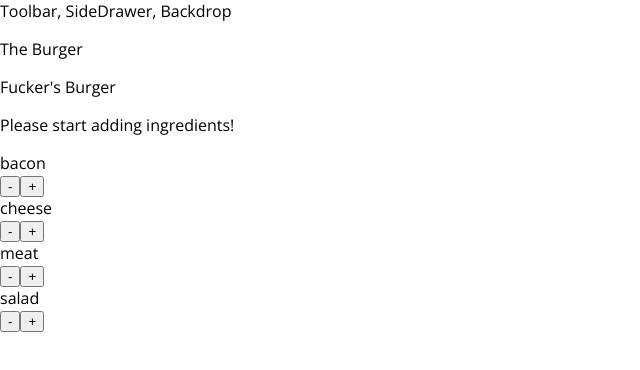
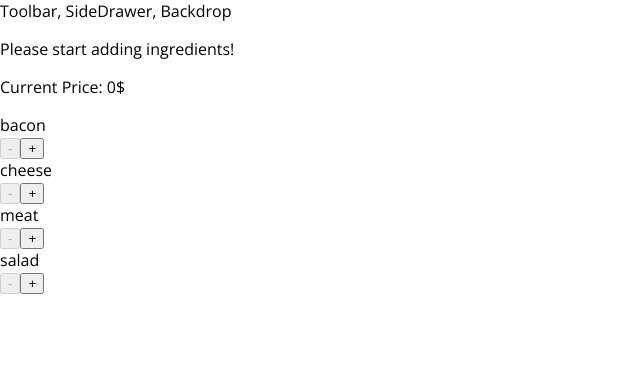
Before and after one commit to 02angeJuice/the-burger, a React app: page / in a window 1280 px wide. Shown: the top 370 px of the page, without its empty margins (0-640 px from the left). Built offline with nearby package versions, Linux system fonts and the light colour scheme.

Commit message:
Dynamic Controls

```diff
--- a/src/components/App.js
+++ b/src/components/App.js
@@ -7,10 +7,6 @@ import BurgerBuilder from '../containers/builder/BurgerBuilder';
 const App = () => {
   return (
     <Layout>
-      <p className={`${styles.title} ${styles.fucker__bold}`}>The Burger</p>
-
-      <p>Fucker's Burger</p>
-
       <BurgerBuilder />
     </Layout>
   );
--- a/src/components/burger/Burger.js
+++ b/src/components/burger/Burger.js
@@ -4,6 +4,7 @@ import classes from './Burger.css';
 import Ingredient from './Ingredient';
 
 const Burger = ({ ingredients }) => {
+  const renderBurger = () => {
     let burgerIngredients = Object.keys(ingredients)
       .map((key) => {
         return [...Array(ingredients[key])].map((_, i) => {
@@ -18,10 +19,13 @@ const Burger = ({ ingredients }) => {
       burgerIngredients = <p>Please start adding ingredients!</p>;
     }
 
+    return burgerIngredients;
+  };
+
   return (
     <div className={classes.Burger}>
       <Ingredient type="BREAD_TOP" />
-      {burgerIngredients}
+      {renderBurger()}
       <Ingredient type="BREAD_BOTTOM" />
     </div>
   );
--- a/src/components/burger/controls/BuildControl.css
+++ b/src/components/burger/controls/BuildControl.css
@@ -18,12 +18,11 @@
 
 .BuildControl button:disabled {
   background-color: #ac9980;
-  border: 1px solid #7e7365;
   color: #ccc;
   cursor: default;
 }
 
-.BuildControl button:hover:disabled {
+.BuildControl button:disabled:hover {
   background-color: #ac9980;
   color: #ccc;
   cursor: not-allowed;
--- a/src/components/burger/controls/BuildControl.js
+++ b/src/components/burger/controls/BuildControl.js
@@ -1,12 +1,16 @@
 import React from 'react';
 import classes from './BuildControl.css';
 
-const BuildControl = (props) => {
+const BuildControl = ({ label, added, removed, disabled }) => {
   return (
     <div className={classes.BuildControl}>
-      <div className={classes.Label}>{props.label}</div>
-      <button className={classes.Less}>-</button>
-      <button className={classes.More}>+</button>
+      <div className={classes.Label}>{label}</div>
+      <button onClick={removed} className={classes.Less} disabled={disabled}>
+        -
+      </button>
+      <button onClick={added} className={classes.More}>
+        +
+      </button>
     </div>
   );
 };
--- a/src/components/burger/controls/Controls.js
+++ b/src/components/burger/controls/Controls.js
@@ -10,19 +10,33 @@ const initControls = [
   { label: 'salad', type: 'salad' },
 ];
 
-const Controls = () => {
-  // const [bacon, setBacon] = useState(0);
-  // const [cheese, setCheese] = useState(0);
-  // const [meat, setMeat] = useState(0);
-  // const [salad, setSalad] = useState(0);
-
+const Controls = ({ added, removed, disabled, price }) => {
   const renderBuildControl = () => {
-    return initControls.map(({ label }) => {
-      return <BuildControl key={label} label={label} />;
+    return initControls.map(({ label, type }) => {
+      return (
+        <BuildControl
+          key={label}
+          added={() => added(type)}
+          removed={() => removed(type)}
+          label={label}
+          disabled={disabled[type]}
+        />
+      );
     });
   };
 
-  return <div className={classes.Controls}>{renderBuildControl()}</div>;
+  const renderPrice = () => {
+    if (price > 0) return <p>Current Price: {price}$</p>;
+
+    return <p>Current Price: 0$</p>;
+  };
+
+  return (
+    <div className={classes.Controls}>
+      {renderPrice()}
+      {renderBuildControl()}
+    </div>
+  );
 };
 
 export default Controls;
--- a/src/containers/builder/BurgerBuilder.js
+++ b/src/containers/builder/BurgerBuilder.js
@@ -4,20 +4,75 @@ import Aux from '../../hoc/Aux';
 import Burger from '../../components/burger/Burger';
 import Controls from '../../components/burger/controls/Controls';
 
+const INGREDIENT_PRICES = {
+  bacon: 0.7,
+  cheese: 0.4,
+  meat: 1.3,
+  salad: 0.5,
+};
+
+const initState = {
+  bacon: 0,
+  cheese: 0,
+  meat: 0,
+  salad: 0,
+};
+
 const BurgerBuilder = () => {
-  const dummy = {
-    bacon: 0,
-    cheese: 0,
-    meat: 0,
-    salad: 0,
+  const [ingredients, setIngredients] = useState(initState);
+  const [totalPrice, setTotalPrice] = useState(0);
+
+  const addIngredientHandler = (type) => {
+    const count = ingredients[type];
+    const setCount = count + 1;
+    const newIngredients = {
+      ...ingredients,
+    };
+
+    newIngredients[type] = setCount;
+    setIngredients(newIngredients);
+
+    const price = totalPrice;
+    const priceAdd = INGREDIENT_PRICES[type];
+    const newPrice = price + priceAdd;
+
+    setTotalPrice(newPrice);
   };
 
-  const [ingredients, setIngredients] = useState(dummy);
+  const removeIngredientHandler = (type) => {
+    const count = ingredients[type];
+    let setCount = count - 1;
+    if (setCount < 0) return;
+    const newIngredients = {
+      ...ingredients,
+    };
+
+    newIngredients[type] = setCount;
+    setIngredients(newIngredients);
+
+    const price = totalPrice;
+    const priceRemove = INGREDIENT_PRICES[type];
+    const newPrice = price - priceRemove;
+    setTotalPrice(newPrice);
+  };
+
+  const disabledInfo = {
+    ...ingredients,
+  };
+
+  for (let key in disabledInfo) {
+    disabledInfo[key] = disabledInfo[key] <= 0 ? true : false;
+  }
 
   return (
     <Aux>
       <Burger ingredients={ingredients} />
-      <Controls />
+      <Controls
+        added={addIngredientHandler}
+        removed={removeIngredientHandler}
+        disabled={disabledInfo}
+        price={totalPrice.toFixed(1)}
+      />
     </Aux>
   );
 };
--- a/src/styles.css
+++ b/src/styles.css
@@ -3,16 +3,3 @@ body {
   padding: 0;
   font-family: 'Open Sans', sans-serif;
 }
-
-.title {
-  color: red;
-}
-
-.fucker__bold {
-  font-weight: 700;
-  background-color: pink;
-}
-
-.fucker:hover {
-  color: rgb(255, 0, 255);
-}
```
Lines whose indentation alone changed are shown as unchanged.
